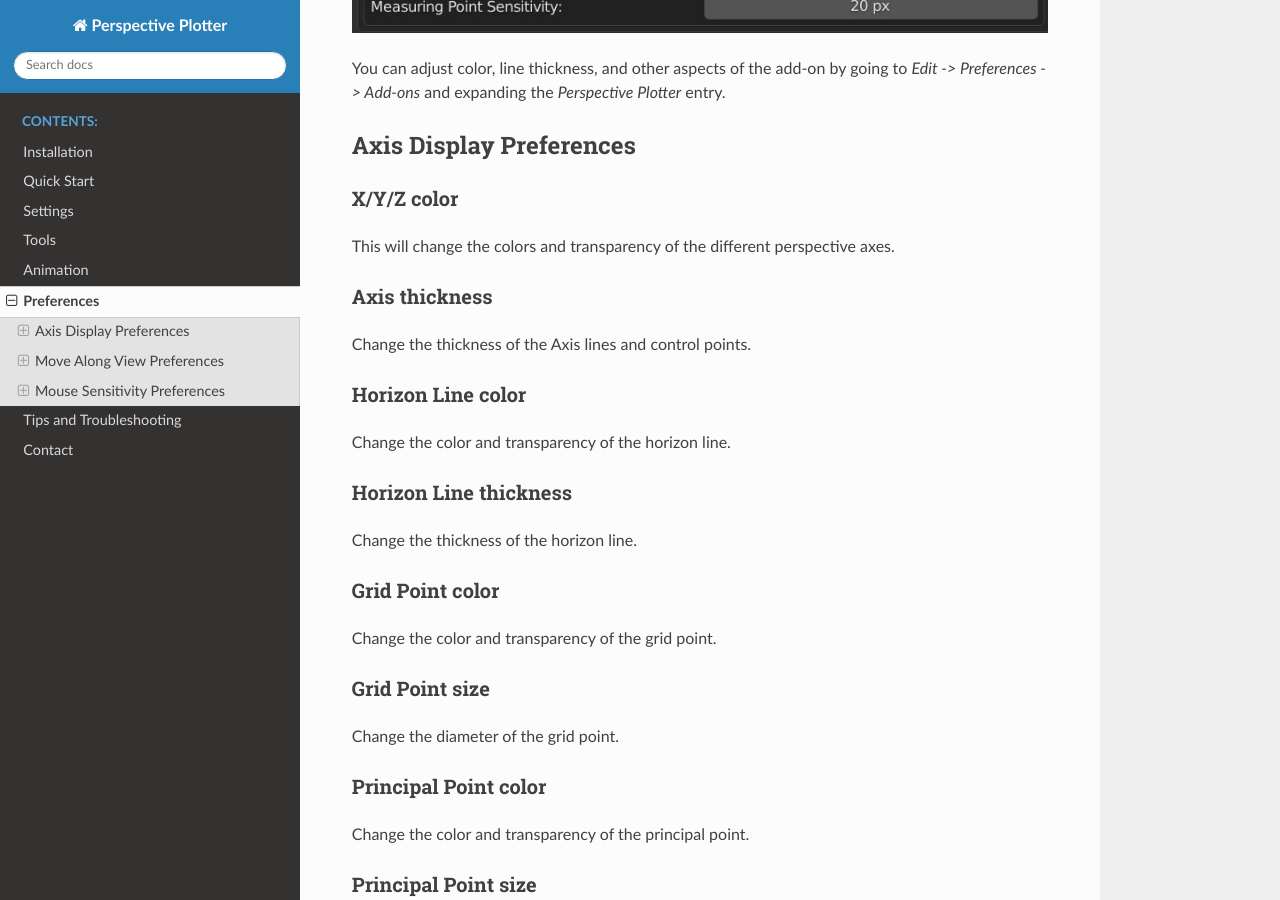
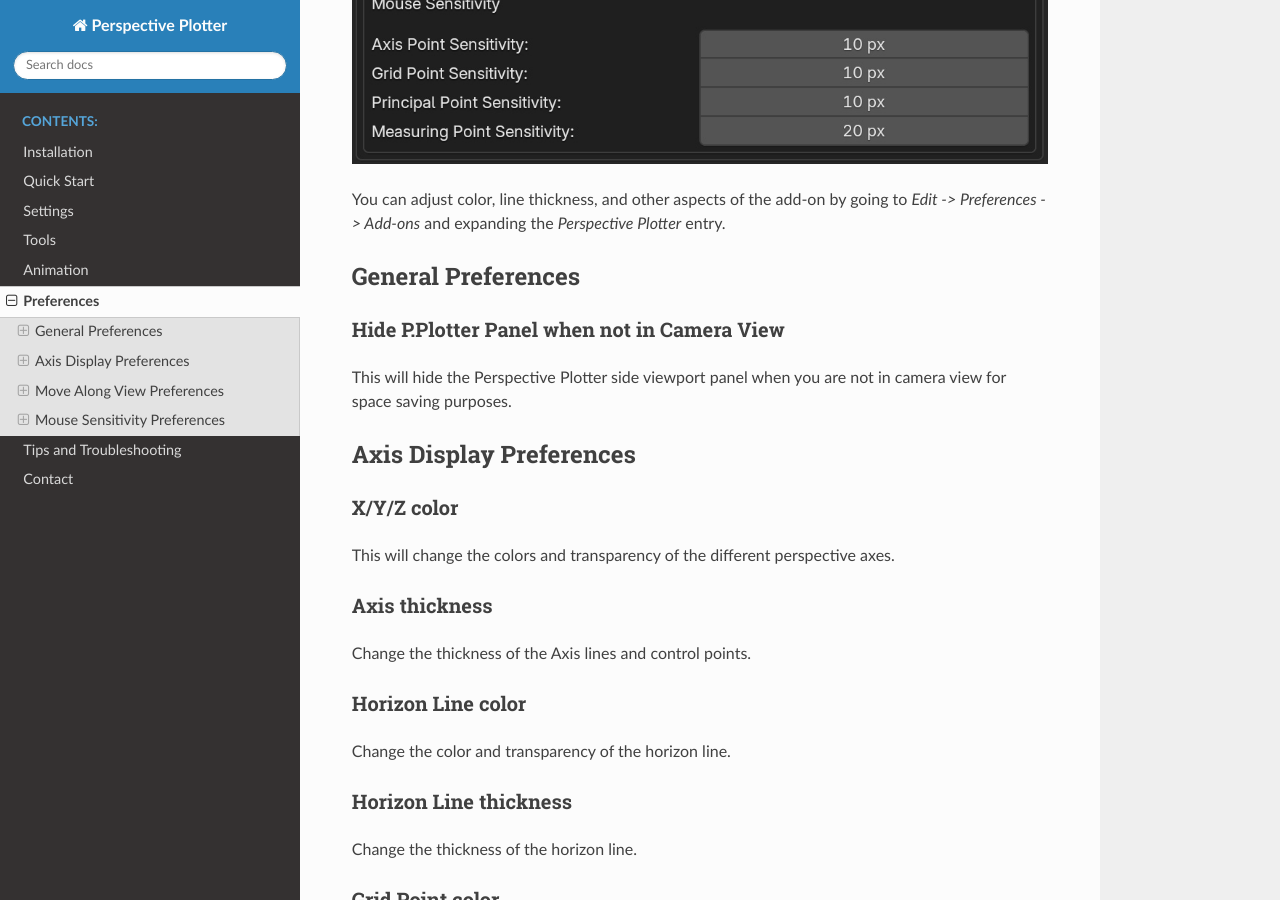
Before and after one commit to mkingsnorth/perspective_plotter_docs, a Sphinx documentation site: the page built from docs/preferences.rst, in a window 1280 px wide and 900 px high, scrolled down 895 px. Built offline with Sphinx 7.4.7 and the Read the Docs theme 2.0.0, drawn with Linux system fonts in a browser that asks for light colours.

Commit message:
Adding notes about Switch to Camera View feature

```diff
--- a/docs/preferences.rst
+++ b/docs/preferences.rst
@@ -6,6 +6,15 @@ Preferences
 .. image:: images/preferences.jpg
 
 You can adjust color, line thickness, and other aspects of the add-on by going to *Edit -> Preferences -> Add-ons* and expanding the *Perspective Plotter* entry.
+
+======================================================
+General Preferences
+======================================================
+
+Hide P.Plotter Panel when not in Camera View
+------------------------------------------------------------
+
+This will hide the Perspective Plotter side viewport panel when you are not in camera view for space saving purposes.
 
 ======================================================
 Axis Display Preferences
```
Also changed, not shown: docs/quick_start.rst (+5 -3 lines), docs/images/preferences.jpg.
